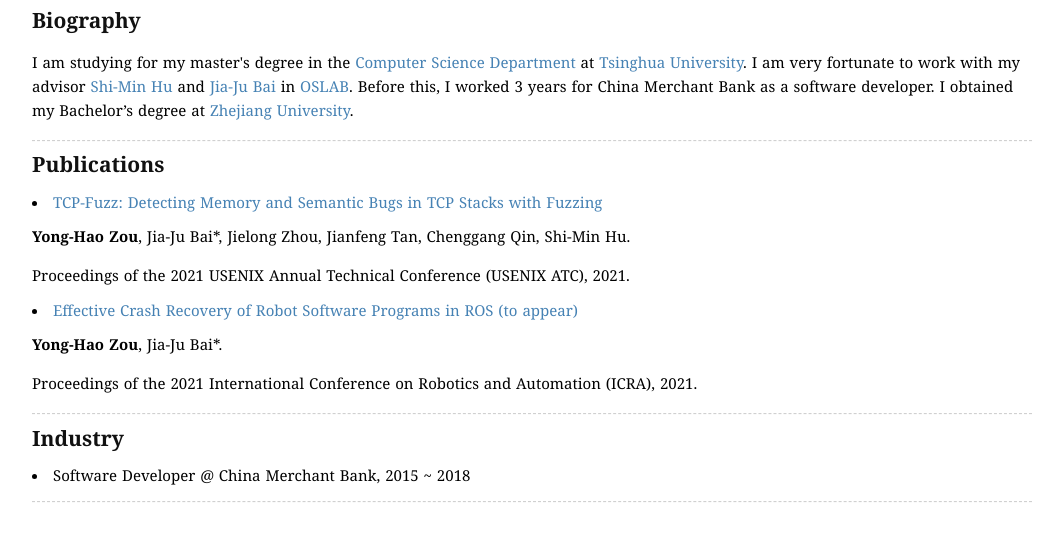
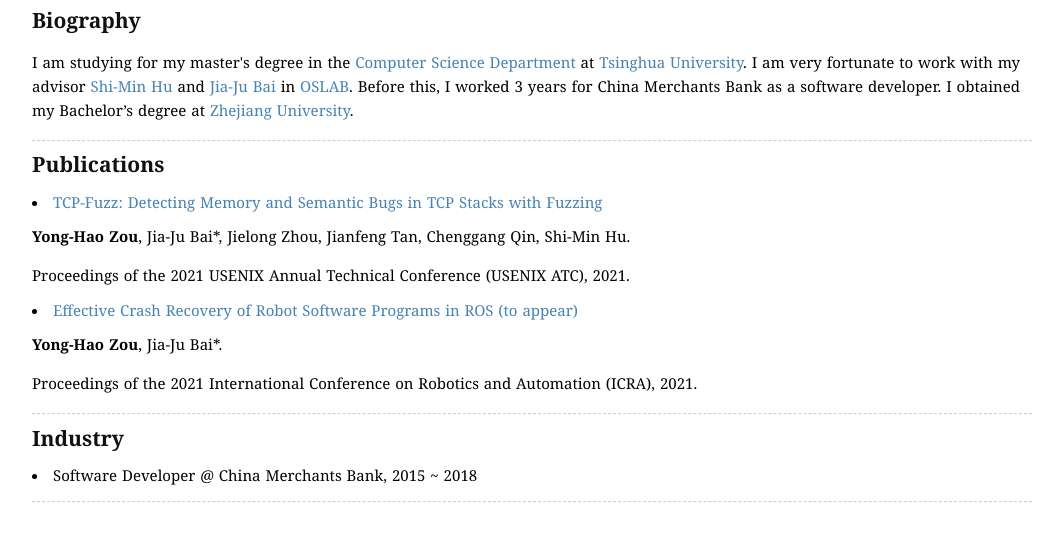
Before and after one commit to zouyonghao/zouyonghao.github.io, a Jekyll site: the page built from index.md, in a window 1280 px wide. Shown: the part 242-783 px from the top of the page, without its empty margins (108-1171 px from the left). Built offline with Jekyll 4.4.1, drawn with Linux system fonts in a browser that asks for light colours.

Commit message:
Correct words

```diff
--- a/_layouts/home.html
+++ b/_layouts/home.html
@@ -47,7 +47,7 @@
                         <a href="https://cg.cs.tsinghua.edu.cn/shimin.htm">Shi-Min Hu</a> and <a
                             href="https://baijiaju.github.io/">Jia-Ju Bai</a> in <a
                             href="https://oslab.cs.tsinghua.edu.cn/">OSLAB</a>.
-                        Before this, I worked 3 years for China Merchant Bank as a software developer.
+                        Before this, I worked 3 years for China Merchants Bank as a software developer.
                         I obtained my Bachelor’s degree at <a href="https://www.zju.edu.cn/">Zhejiang University</a>.
                     </p>
 
@@ -72,7 +72,7 @@
                     <h2 id="industry">Industry</h2>
 
                     <ul>
-                        <li>Software Developer @ China Merchant Bank, 2015 ~ 2018</li>
+                        <li>Software Developer @ China Merchants Bank, 2015 ~ 2018</li>
                     </ul>
 
                     <hr>
```
